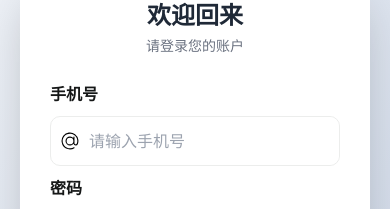
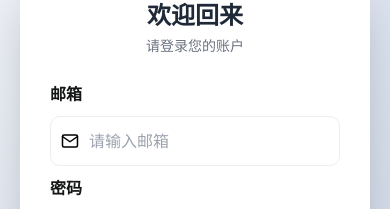
Before and after one commit to MAK1MAAaa/Rasa-EC-bot, a Vue app in the folder frontend/: page /login in a window 390 px wide. Shown: the part 210-419 px from the top of the page. Built offline with nearby package versions, Linux system fonts and the light colour scheme.

Commit message:
update phone to email

```diff
--- a/frontend/src/views/Login.vue
+++ b/frontend/src/views/Login.vue
@@ -4,7 +4,7 @@ import { useRouter } from 'vue-router'
 import axios from 'axios'
 
 const router = useRouter()
-const phone = ref('')
+const email = ref('')
 const password = ref('')
 const error = ref('')
 const loading = ref(false)
@@ -15,7 +15,7 @@ const handleLogin = async () => {
 
   try {
     const formData = new FormData()
-    formData.append('username', phone.value)
+    formData.append('username', email.value) // OAuth2 规范中 username 字段用于接收邮箱
     formData.append('password', password.value)
 
     const response = await axios.post('/api/v1/auth/login', formData)
@@ -23,7 +23,7 @@ const handleLogin = async () => {
     localStorage.setItem('token', response.data.access_token)
     router.push('/')
   } catch (err: any) {
-    error.value = err.response?.data?.detail || '登录失败，请检查手机号和密码'
+    error.value = err.response?.data?.detail || '登录失败，请检查邮箱和密码'
   } finally {
     loading.value = false
   }
@@ -39,15 +39,14 @@ const handleLogin = async () => {
       </div>
 
       <div class="flex-column">
-        <label>手机号</label>
+        <label>邮箱</label>
       </div>
       <div class="inputForm">
-        <svg xmlns="http://www.w3.org/2000/svg" width="20" viewBox="0 0 32 32" height="20">
-          <g data-name="Layer 3" id="Layer_3">
-            <path d="m30.853 13.87a15 15 0 0 0 -29.729 4.082 15.1 15.1 0 0 0 12.876 12.918 15.6 15.6 0 0 0 2.016.13 14.85 14.85 0 0 0 7.715-2.145 1 1 0 1 0 -1.031-1.711 13.007 13.007 0 1 1 5.458-6.529 2.149 2.149 0 0 1 -4.158-.759v-10.856a1 1 0 0 0 -2 0v1.726a8 8 0 1 0 .2 10.325 4.135 4.135 0 0 0 7.83.274 15.2 15.2 0 0 0 .823-7.455zm-14.853 8.13a6 6 0 1 1 6-6 6.006 6.006 0 0 1 -6 6z"></path>
-          </g>
+        <svg xmlns="http://www.w3.org/2000/svg" width="20" viewBox="0 0 24 24" fill="none" stroke="currentColor" stroke-width="2" stroke-linecap="round" stroke-linejoin="round">
+          <path d="M4 4h16c1.1 0 2 .9 2 2v12c0 1.1-.9 2-2 2H4c-1.1 0-2-.9-2-2V6c0-1.1.9-2 2-2z"></path>
+          <polyline points="22,6 12,13 2,6"></polyline>
         </svg>
-        <input v-model="phone" placeholder="请输入手机号" class="input" type="text" required>
+        <input v-model="email" placeholder="请输入邮箱" class="input" type="email" required>
       </div>
 
       <div class="flex-column">
--- a/frontend/src/views/Register.vue
+++ b/frontend/src/views/Register.vue
@@ -5,7 +5,7 @@ import axios from 'axios'
 
 const router = useRouter()
 const username = ref('')
-const phone = ref('')
+const email = ref('')
 const password = ref('')
 const error = ref('')
 const loading = ref(false)
@@ -17,7 +17,7 @@ const handleRegister = async () => {
   try {
     await axios.post('/api/v1/auth/register', {
       username: username.value,
-      phone: phone.value,
+      email: email.value,
       password: password.value
     })
 
@@ -51,15 +51,14 @@ const handleRegister = async () => {
       </div>
 
       <div class="flex-column">
-        <label>手机号</label>
+        <label>邮箱</label>
       </div>
       <div class="inputForm">
-        <svg xmlns="http://www.w3.org/2000/svg" width="20" viewBox="0 0 32 32" height="20">
-          <g data-name="Layer 3" id="Layer_3">
-            <path d="m30.853 13.87a15 15 0 0 0 -29.729 4.082 15.1 15.1 0 0 0 12.876 12.918 15.6 15.6 0 0 0 2.016.13 14.85 14.85 0 0 0 7.715-2.145 1 1 0 1 0 -1.031-1.711 13.007 13.007 0 1 1 5.458-6.529 2.149 2.149 0 0 1 -4.158-.759v-10.856a1 1 0 0 0 -2 0v1.726a8 8 0 1 0 .2 10.325 4.135 4.135 0 0 0 7.83.274 15.2 15.2 0 0 0 .823-7.455zm-14.853 8.13a6 6 0 1 1 6-6 6.006 6.006 0 0 1 -6 6z"></path>
-          </g>
+        <svg xmlns="http://www.w3.org/2000/svg" width="20" viewBox="0 0 24 24" fill="none" stroke="currentColor" stroke-width="2" stroke-linecap="round" stroke-linejoin="round">
+          <path d="M4 4h16c1.1 0 2 .9 2 2v12c0 1.1-.9 2-2 2H4c-1.1 0-2-.9-2-2V6c0-1.1.9-2 2-2z"></path>
+          <polyline points="22,6 12,13 2,6"></polyline>
         </svg>
-        <input v-model="phone" placeholder="请输入手机号" class="input" type="text" required>
+        <input v-model="email" placeholder="请输入邮箱" class="input" type="email" required>
       </div>
 
       <div class="flex-column">
```
